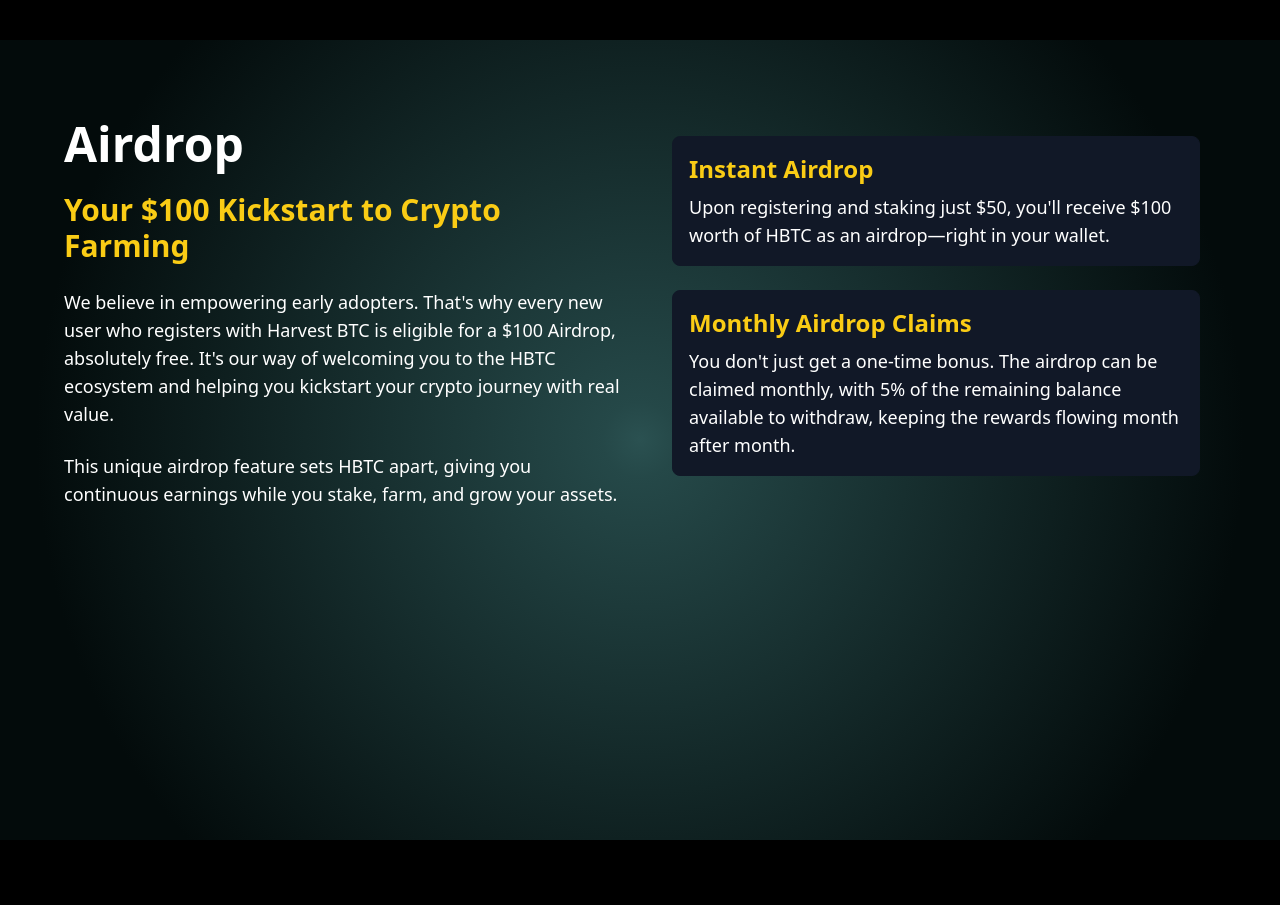
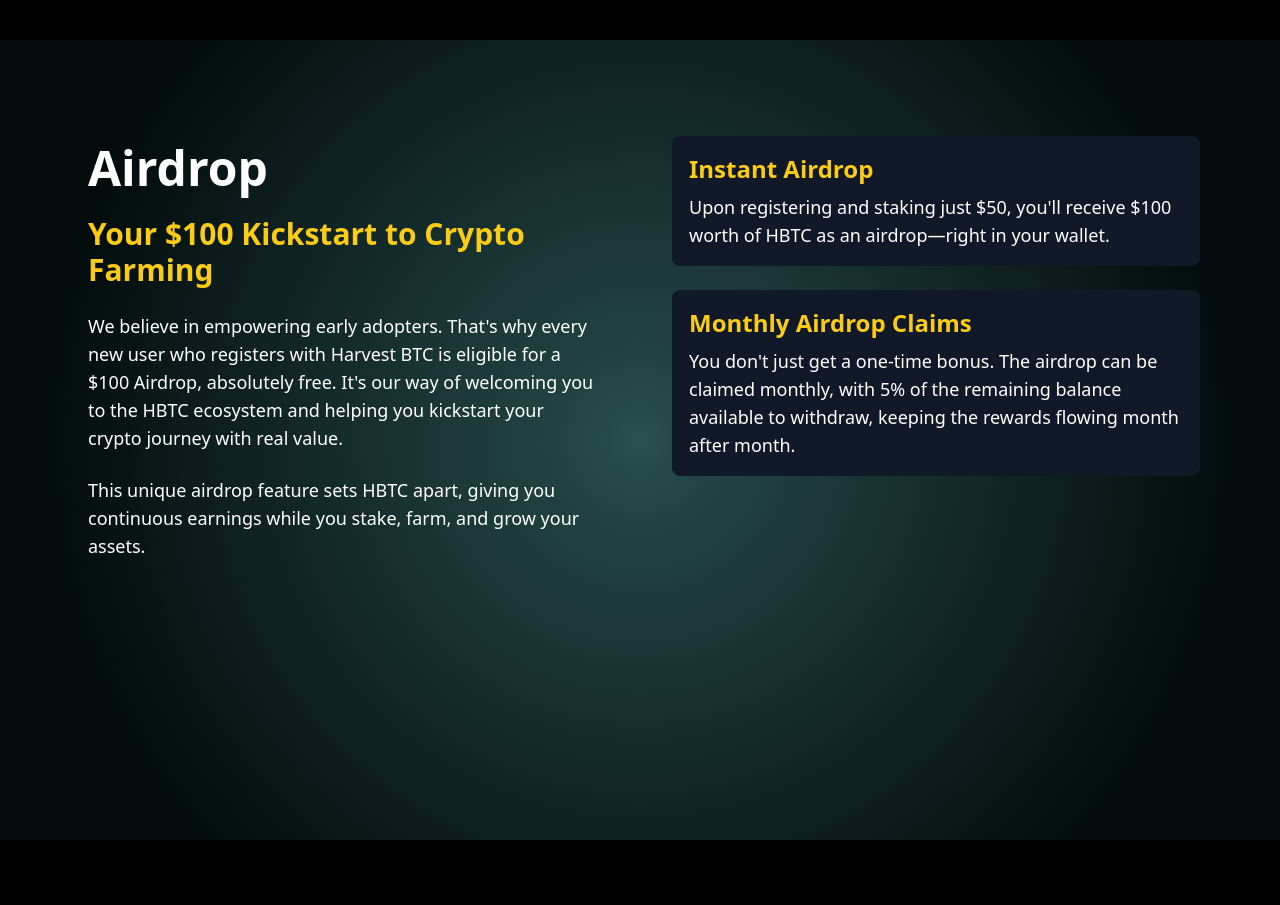
Before and after one commit to ManiacD16/HBTC, a React (Create React App) app: page / in a window 1280 px wide. Shown: the part 3160-4065 px from the top of the page. Built offline with nearby package versions, Linux system fonts and the light colour scheme.

Commit message:
2nd commit

```diff
--- a/src/Components/Airdrop.js
+++ b/src/Components/Airdrop.js
@@ -9,7 +9,7 @@
     >
       <div className="max-w-6xl mx-auto">
         <div className="grid grid-cols-1 lg:grid-cols-2 gap-8">
-          <div className="space-y-6">
+          <div className="space-y-6 p-6">
             <h1 className="text-5xl font-bold mb-4">Airdrop</h1>
             <h2 className="text-3xl font-bold text-yellow-400">
               Your $100 Kickstart to Crypto Farming
```
